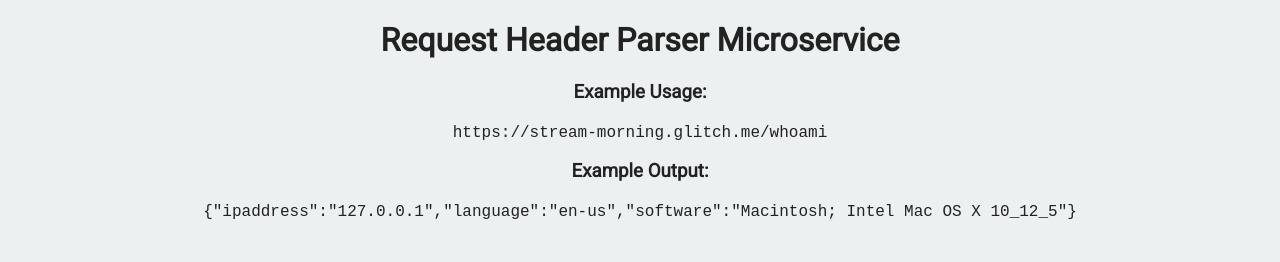
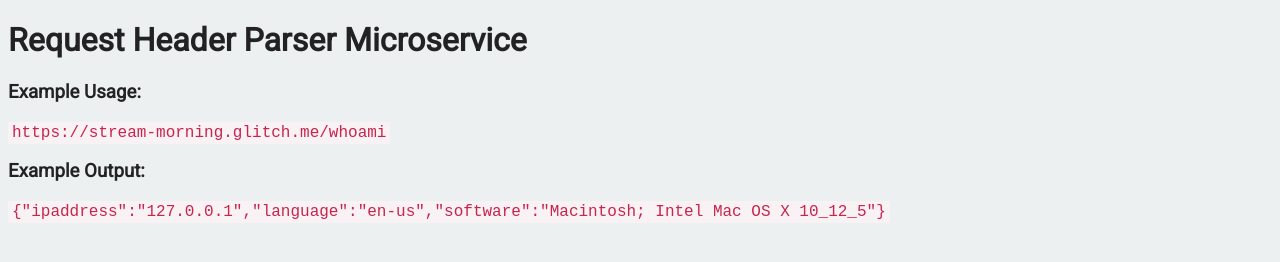
Before and after one commit to ShalaQweghen/request_header_parser_microservice, a website: page views/index.html in a window 1280 px wide. Drawn offline with Linux system fonts and the light colour scheme.

Commit message:
Update style.css

```diff
--- a/public/style.css
+++ b/public/style.css
@@ -5,12 +5,17 @@ body {
 	font-size: 16px;
 	color: #222;
 	background-color: #ECF0F1;
-	text-align: center;
 }
 
 .container {
 	padding: 0;
 	margin-top: 40px;
+}
+
+code {
+  padding: 2px 4px;
+  background: #f9f2f4;
+  color: #c7254e;
 }
 
 .footer {
```
